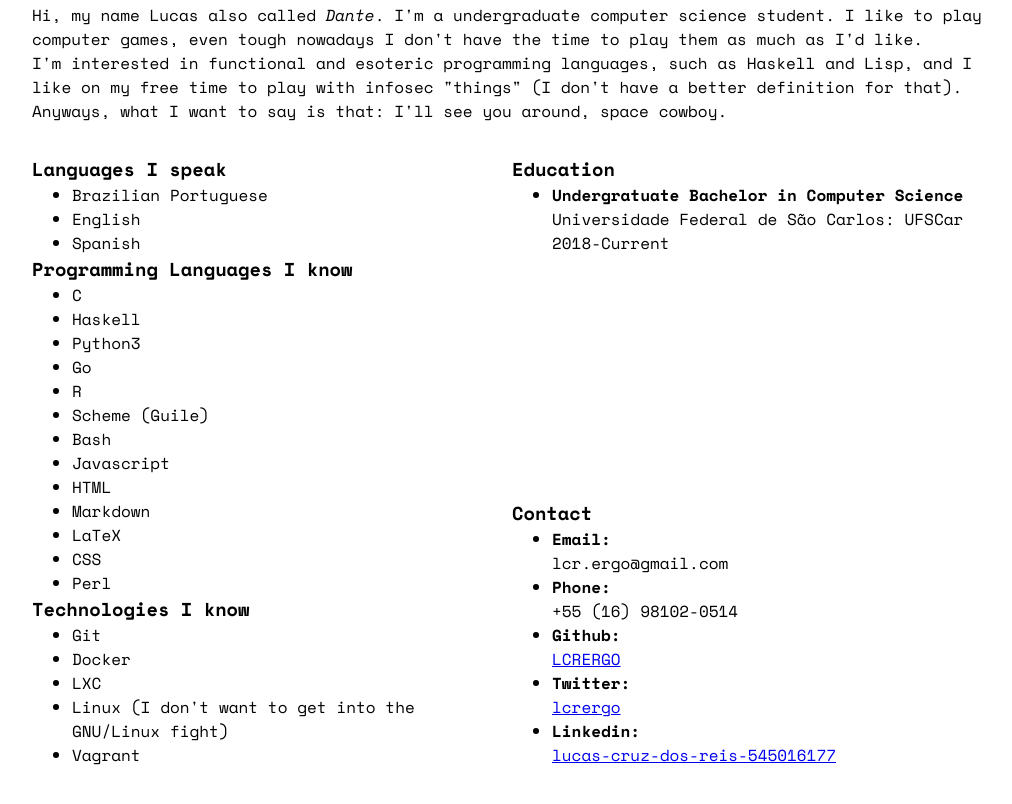
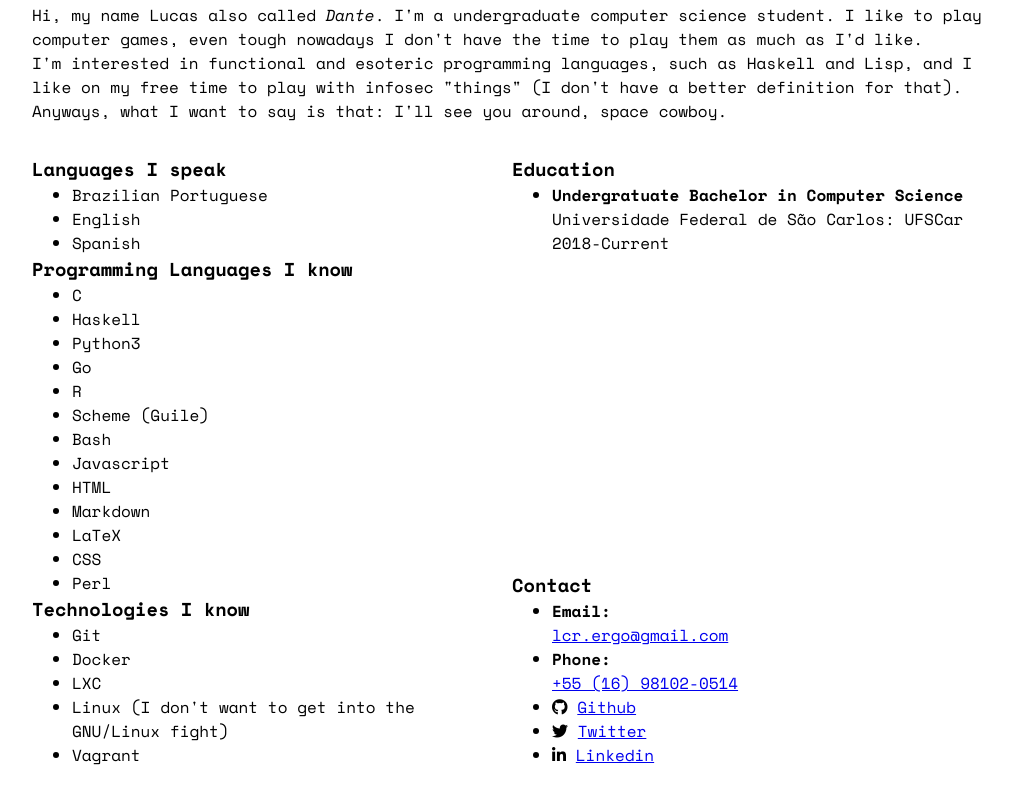
Before and after one commit to LCRERGO/profile-page, a plain HTML site: page index.html in a window 1280 px wide. Shown: the part 346-1150 px from the top of the page, without its empty margins (128-1140 px from the left). Drawn offline with nearby package versions, Linux system fonts and the light colour scheme; a web font is replaced by a local one.

Commit message:
[index] Changing contact links and adding font awesome

```diff
--- a/index.html
+++ b/index.html
@@ -4,6 +4,8 @@
     <meta charset="utf-8">
     <meta name="viewport" content="width=device-width, initial-scale=1.0">
     <link rel="stylesheet" href="static/styles.css">
+    <link rel="stylesheet" href="https://cdnjs.cloudflare.com/ajax/libs/font-awesome/5.15.3/css/all.min.css"
+    integrity="sha512-iBBXm8fW90+nuLcSKlbmrPcLa0OT92xO1BIsZ+ywDWZCvqsWgccV3gFoRBv0z+8dLJgyAHIhR35VZc2oM/gI1w==" crossorigin="anonymous" referrerpolicy="no-referrer" />
     <title>Profile Page</title>
   </head>
 
@@ -92,23 +94,23 @@
         <section class="contact">
           <h3>Contact</h3>
           <ul>
-            <li><b>Email:</b><br>
-              lcr.ergo@gmail.com
-            </li>
-            <li><b>Phone:</b><br>
-              +55 (16) 98102-0514
+            <li>
+              <b>Email:</b><br>
+              <a href="mailto:lcrergo@gmail.com">lcr.ergo@gmail.com</a>
             </li>
             <li>
-              <b>Github:</b><br>
-              <a href="https://github.com/LCRERGO">LCRERGO</a>
+              <b>Phone:</b><br>
+              <a href="sms:+55-16-98102-0514">+55 (16) 98102-0514</a>
             </li>
             <li>
-              <b>Twitter:</b><br>
-              <a href="https://twitter.com/lcrergo">lcrergo</a>
+              <span class="fab fa-github"></span> <a href="https://github.com/LCRERGO">Github</a>
             </li>
             <li>
-              <b>Linkedin:</b><br>
-              <a href="https://www.linkedin.com/in/lucas-cruz-dos-reis-545016177/">lucas-cruz-dos-reis-545016177</a>
+              <span class="fab fa-twitter"></span> <a href="https://twitter.com/lcrergo">Twitter</a>
+            </li>
+            <li>
+              <span class="fab fa-linkedin-in"></span>
+              <a href="https://www.linkedin.com/in/lucas-cruz-dos-reis-545016177/">Linkedin</a>
             </li>
           </ul>
         </section>
```
